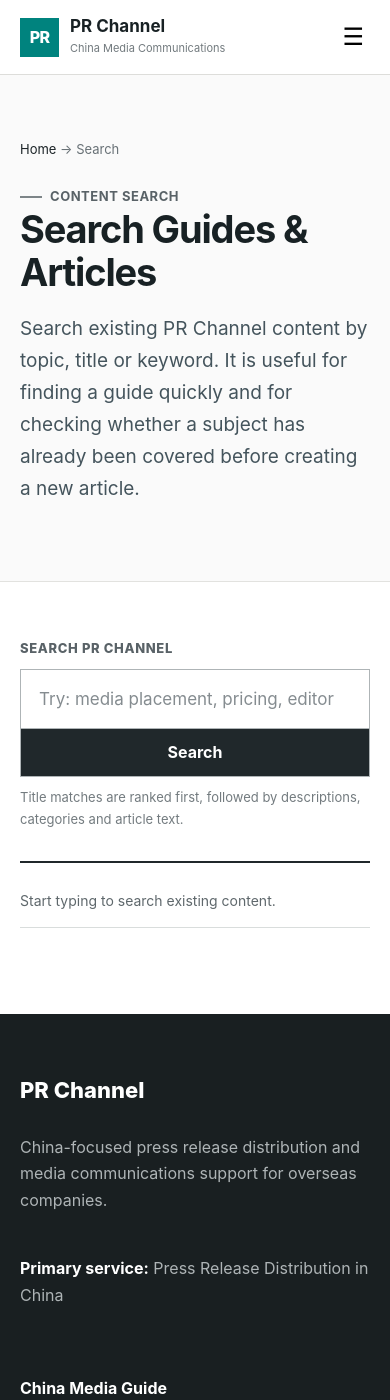
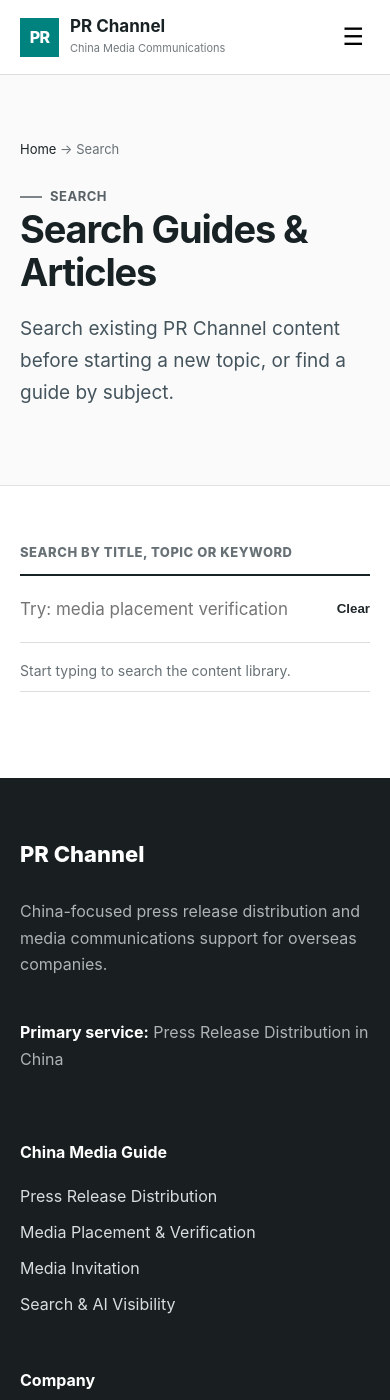
Before and after one commit to PRChannel/pressreleasechannel.com, a Jekyll site: the page built from search/index.md, in a window 390 px wide and 1400 px high. Built offline with Jekyll 4.4.1, drawn with Linux system fonts in a browser that asks for light colours.

```diff
--- a/assets/css/style.css
+++ b/assets/css/style.css
@@ -525,140 +525,12 @@ main .article-content li a:hover{
   color:#182124 !important;
 }
 
-/* =========================================================
-   SITE SEARCH — editorial, lightweight, duplicate-check friendly
-   ========================================================= */
-.search-page-hero{
-  background:#fafafa !important;
-}
-.search-container{
-  max-width:940px;
-}
-.site-search-form{
-  padding-bottom:30px;
-  border-bottom:2px solid #20282b;
-}
-.site-search-form label{
-  display:block;
-  margin-bottom:10px;
-  color:#596267;
-  font-size:13px;
-  font-weight:800;
-  letter-spacing:.05em;
-  text-transform:uppercase;
-}
-.site-search-input-wrap{
-  display:grid;
-  grid-template-columns:1fr auto;
-  border:1px solid #aeb4b6;
-  background:#fff;
-}
-.site-search-input-wrap:focus-within{
-  border-color:#20282b;
-  box-shadow:0 0 0 1px #20282b;
-}
-.site-search-input-wrap input{
-  width:100%;
-  min-width:0;
-  height:58px;
-  padding:0 18px;
-  border:0;
-  outline:0;
-  background:transparent;
-  color:#182124;
-  font:inherit;
-  font-size:17px;
-}
-.site-search-input-wrap input::placeholder{
-  color:#858c90;
-}
-.site-search-input-wrap button{
-  min-width:112px;
-  border:0;
-  border-left:1px solid #aeb4b6;
-  background:#20282b;
-  color:#fff;
-  font:inherit;
-  font-weight:750;
-  cursor:pointer;
-}
-.site-search-input-wrap button:hover{
-  background:#000;
-}
-.search-help{
-  margin:10px 0 0;
-  color:#737b7f;
-  font-size:13px;
-}
-.search-status{
-  padding:26px 0 14px;
-  color:#5f686c;
-  font-size:14px;
-}
-.search-results{
-  border-top:1px solid #d9dddc;
-}
-.search-result-item{
-  padding:26px 0 28px;
-  border-bottom:1px solid #d9dddc;
-}
-.search-result-meta{
-  margin-bottom:7px;
-  color:#6f777b;
-  font-size:12px;
-  font-weight:700;
-  letter-spacing:.04em;
-  text-transform:uppercase;
-}
-.search-result-item h2{
-  margin:0 0 8px;
-  font-size:24px;
-  line-height:1.25;
-  letter-spacing:-.02em;
-}
-.search-result-item h2 a{
-  color:#182124 !important;
-}
-.search-result-item h2 a:hover{
-  color:#000 !important;
-  text-decoration:underline;
-  text-underline-offset:4px;
-}
-.search-result-item p{
-  max-width:790px;
-  margin:0 0 10px;
-  color:#687176;
-  font-size:15px;
-}
-.search-result-link{
-  display:inline-block;
-  color:#4f575b !important;
-  font-size:14px;
-  font-weight:700;
-}
-.search-result-link:hover{
-  color:#000 !important;
-}
-.search-noscript{
-  margin-top:24px;
-  padding:18px 0;
-  border-top:1px solid #d9dddc;
-}
+/* Article images and figures */
+.article-content img{display:block;max-width:100%;height:auto;margin:30px auto;border:1px solid var(--line)}
+.article-content figure{margin:34px 0}
+.article-content figure img{margin:0 auto}
+.article-content figcaption{margin-top:9px;color:var(--muted);font-size:13px;line-height:1.55;text-align:left}
 
-@media(max-width:1100px){
-  .nav{gap:20px}
-  .nav a{font-size:13px}
-}
-@media(max-width:860px){
-  .site-search-input-wrap{
-    grid-template-columns:1fr;
-  }
-  .site-search-input-wrap button{
-    min-height:48px;
-    border-left:0;
-    border-top:1px solid #aeb4b6;
-  }
-  .search-result-item h2{
-    font-size:21px;
-  }
-}
+/* Lightweight content search */
+.search-shell{max-width:900px}.search-label{display:block;font-size:13px;font-weight:800;letter-spacing:.04em;text-transform:uppercase;color:var(--muted);margin-bottom:10px}.search-control{display:grid;grid-template-columns:1fr auto;border-top:2px solid var(--ink);border-bottom:1px solid var(--line)}.search-control input{width:100%;border:0;outline:0;padding:19px 0;font:inherit;font-size:20px;color:var(--ink);background:#fff}.search-control button{border:0;background:#fff;color:var(--brand);font-weight:700;padding:0 0 0 22px;cursor:pointer}.search-status{color:var(--muted);font-size:14px;margin:16px 0 8px}.search-results{border-top:1px solid var(--line)}.search-result{padding:24px 0;border-bottom:1px solid var(--line)}.search-result-meta{font-size:12px;color:var(--muted);text-transform:uppercase;letter-spacing:.05em}.search-result h2{font-size:24px;margin:8px 0}.search-result h2 a{color:var(--ink)}.search-result h2 a:hover{color:var(--brand)}.search-result p{margin:0 0 8px;color:var(--muted)}.search-read{font-size:14px;font-weight:700}.search-empty{padding:28px 0;color:var(--muted)}
+@media(max-width:760px){.search-control input{font-size:17px}.search-result h2{font-size:21px}}
--- a/search.json
+++ b/search.json
@@ -3,33 +3,15 @@ layout: null
 permalink: /search.json
 ---
 [
-{% assign first = true %}
-{% for post in site.posts %}
-  {% unless first %},{% endunless %}
+{% assign searchable = site.posts %}
+{% for item in searchable %}
   {
-    "type": "Article",
-    "title": {{ post.title | jsonify }},
-    "description": {{ post.description | default: '' | strip_html | strip_newlines | jsonify }},
-    "category": {{ post.category | default: 'China Media Guide' | jsonify }},
-    "date": {{ post.date | date: '%Y-%m-%d' | jsonify }},
-    "url": {{ post.url | relative_url | jsonify }},
-    "content": {{ post.content | strip_html | strip_newlines | replace: '  ', ' ' | jsonify }}
-  }
-  {% assign first = false %}
-{% endfor %}
-{% for item in site.pages %}
-  {% if item.title and item.url != '/search/' and item.url != '/search.json' and item.url != '/404.html' and item.sitemap != false %}
-    {% unless first %},{% endunless %}
-    {
-      "type": "Page",
-      "title": {{ item.title | jsonify }},
-      "description": {{ item.description | default: '' | strip_html | strip_newlines | jsonify }},
-      "category": {{ item.search_category | default: 'PR Channel' | jsonify }},
-      "date": "",
-      "url": {{ item.url | relative_url | jsonify }},
-      "content": {{ item.content | strip_html | strip_newlines | replace: '  ', ' ' | jsonify }}
-    }
-    {% assign first = false %}
-  {% endif %}
+    "title": {{ item.title | jsonify }},
+    "description": {{ item.description | default: '' | jsonify }},
+    "category": {{ item.category | default: 'China Media Guide' | jsonify }},
+    "date": {{ item.date | date: '%Y-%m-%d' | jsonify }},
+    "url": {{ item.url | relative_url | jsonify }},
+    "content": {{ item.content | markdownify | strip_html | jsonify }}
+  }{% unless forloop.last %},{% endunless %}
 {% endfor %}
 ]
--- a/search/index.md
+++ b/search/index.md
@@ -1,37 +1,23 @@
 ---
 layout: default
 title: Search Guides & Articles
-description: Search PR Channel guides, articles and research before creating or publishing a new topic.
+description: Search PR Channel's China Media Guide and articles by title, topic, description or article text.
 permalink: /search/
-search_category: Search
 ---
-<section class="page-hero search-page-hero">
+<section class="page-hero search-hero">
   <div class="container">
     <nav class="breadcrumbs"><a href="/">Home</a> → Search</nav>
-    <span class="eyebrow">Content search</span>
+    <span class="eyebrow">Search</span>
     <h1>Search Guides & Articles</h1>
-    <p class="lead">Search existing PR Channel content by topic, title or keyword. It is useful for finding a guide quickly and for checking whether a subject has already been covered before creating a new article.</p>
+    <p class="lead">Search existing PR Channel content before starting a new topic, or find a guide by subject.</p>
   </div>
 </section>
-
 <section class="section search-section">
-  <div class="container search-container">
-    <form class="site-search-form" role="search" data-site-search-form>
-      <label for="site-search-input">Search PR Channel</label>
-      <div class="site-search-input-wrap">
-        <input id="site-search-input" name="q" type="search" autocomplete="off" spellcheck="false" placeholder="Try: media placement, pricing, editorial review..." data-site-search-input>
-        <button type="submit">Search</button>
-      </div>
-      <p class="search-help">Title matches are ranked first, followed by descriptions, categories and article text.</p>
-    </form>
-
-    <div class="search-status" aria-live="polite" data-search-status>Start typing to search existing content.</div>
-    <div class="search-results" data-search-results></div>
-
-    <noscript>
-      <p class="search-noscript">JavaScript is required for this on-site search. You can still browse all guides from the <a href="/china-media-guide/">China Media Guide</a>.</p>
-    </noscript>
+  <div class="container search-shell">
+    <label class="search-label" for="site-search">Search by title, topic or keyword</label>
+    <div class="search-control"><input id="site-search" type="search" placeholder="Try: media placement verification" autocomplete="off"><button id="search-clear" type="button">Clear</button></div>
+    <p id="search-status" class="search-status">Start typing to search the content library.</p>
+    <div id="search-results" class="search-results" aria-live="polite"></div>
   </div>
 </section>
-
 <script src="/assets/js/search.js" defer></script>
```
Also changed, not shown: admin/SETUP.md (added, +38 -0 lines), admin/config.yml (added, +90 -0 lines), admin/index.html (added, +44 -0 lines), assets/js/search.js (+35 -170 lines), assets/images/uploads/README.txt (added).
